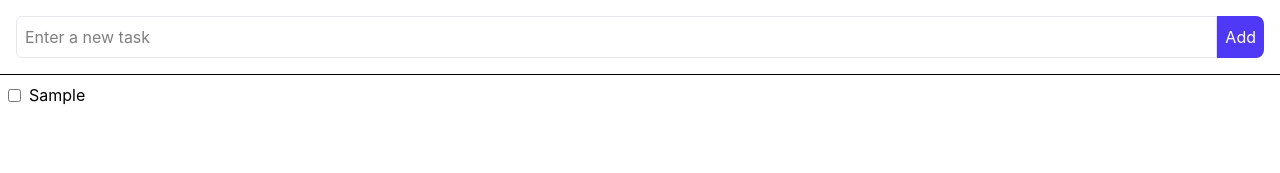
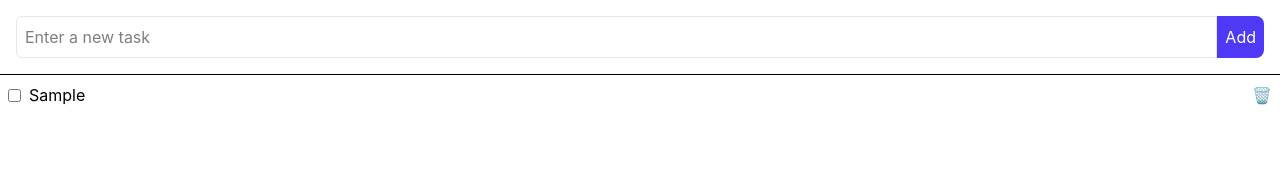
Before and after one commit to rensaputra/react19-bootcamp, a React (Vite) app in the folder 15-ToDoListAppWithVite/project/todo-app/: page / in a window 1280 px wide. Both pictures are taken after typing "Sample" into the empty fields and a click on the button "Add". Shown: the top 173 px of the page. Built offline with nearby package versions, Linux system fonts and the light colour scheme.

Commit message:
feat: add remove funtion

```diff
--- a/15-ToDoListAppWithVite/project/todo-app/src/App.tsx
+++ b/15-ToDoListAppWithVite/project/todo-app/src/App.tsx
@@ -9,6 +9,10 @@ function App() {
 
   const addTodo = (todo: Todo) => {
     setTodos((prev: Todo[]) => [...prev, todo]);
+  };
+
+  const removeTodo = (id: number) => {
+    setTodos((prev: Todo[]) => prev.filter((todo) => todo.id !== id));
   };
 
   const toggleTodo = (id: number) => {
@@ -23,7 +27,11 @@ function App() {
     <div>
       <TodoForm onAdd={addTodo} />
       {todos.length > 0 ? (
-        <ToDoList todos={todos} toggleTodo={toggleTodo} />
+        <ToDoList
+          todos={todos}
+          toggleTodo={toggleTodo}
+          removeTodo={removeTodo}
+        />
       ) : (
         <p className="text-center text-gray-500">No task yet</p>
       )}
--- a/15-ToDoListAppWithVite/project/todo-app/src/components/TodoItem.tsx
+++ b/15-ToDoListAppWithVite/project/todo-app/src/components/TodoItem.tsx
@@ -3,21 +3,33 @@ import type { Todo } from "../types";
 const TodoItem = ({
   todo,
   toggleTodo,
+  removeTodo,
 }: {
   todo: Todo;
   toggleTodo: (id: number) => void;
+  removeTodo: (id: number) => void;
 }) => {
   return (
     <li className="p-2">
       <div className="flex items-center gap-2">
         <input
           type="checkbox"
+          className="cursor-pointer"
           checked={todo.completed}
-          onChange={() => toggleTodo(todo.id)}
+          onClick={() => toggleTodo(todo.id)}
         />
         <span className={todo.completed ? "line-through text-gray-500" : ""}>
           {todo.text}
         </span>
+        <div className="absolute right-2">
+          <button
+            type="button"
+            className="cursor-pointer"
+            onClick={() => removeTodo(todo.id)}
+          >
+            🗑️
+          </button>
+        </div>
       </div>
     </li>
   );
--- a/15-ToDoListAppWithVite/project/todo-app/src/components/TodoList.tsx
+++ b/15-ToDoListAppWithVite/project/todo-app/src/components/TodoList.tsx
@@ -4,14 +4,21 @@ import TodoItem from "./TodoItem";
 const ToDoList = ({
   todos,
   toggleTodo,
+  removeTodo,
 }: {
   todos: Todo[];
   toggleTodo: (id: number) => void;
+  removeTodo: (id: number) => void;
 }) => {
   return (
     <ul className="max-h-96 overflow-y-auto divide-y">
       {todos.map((todo) => (
-        <TodoItem key={todo.id} todo={todo} toggleTodo={toggleTodo} />
+        <TodoItem
+          key={todo.id}
+          todo={todo}
+          toggleTodo={toggleTodo}
+          removeTodo={removeTodo}
+        />
       ))}
     </ul>
   );
```
